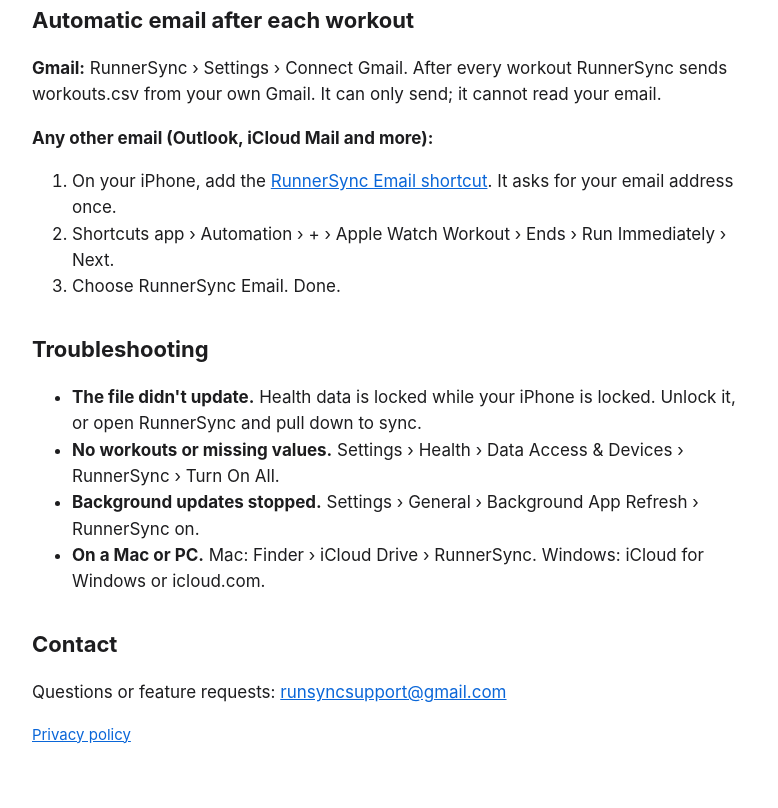
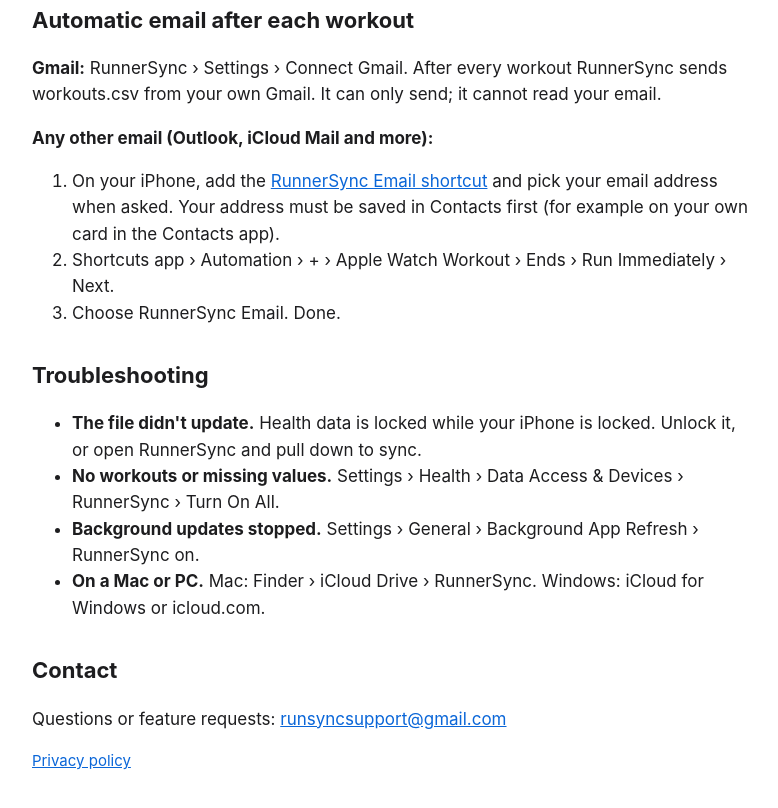
Before and after one commit to sunjinpak/runsync, a plain HTML site: page index.html in a window 1280 px wide. Shown: the part 831-1639 px from the top of the page, without its empty margins (248-1026 px from the left). Before the commit the page ends 1617 px from the top, so only its background shows below. Drawn offline with Linux system fonts and the light colour scheme.

Commit message:
Shortcut step: email must be saved in Contacts
Co-Authored-By: Claude Opus 5.5 <noreply@anthropic.com>
Claude-Session: https://claude.ai/code/session_01LMZNtk2NwP7kDWtGzcnHJo

```diff
--- a/index.html
+++ b/index.html
@@ -24,7 +24,7 @@
 <p><b>Gmail:</b> RunnerSync › Settings › Connect Gmail. After every workout RunnerSync sends workouts.csv from your own Gmail. It can only send; it cannot read your email.</p>
 <p><b>Any other email (Outlook, iCloud Mail and more):</b></p>
 <ol>
-<li>On your iPhone, add the <a href="https://www.icloud.com/shortcuts/cac16775290b4ae6bf577e9b2ff79f00">RunnerSync Email shortcut</a>. It asks for your email address once.</li>
+<li>On your iPhone, add the <a href="https://www.icloud.com/shortcuts/cac16775290b4ae6bf577e9b2ff79f00">RunnerSync Email shortcut</a> and pick your email address when asked. Your address must be saved in Contacts first (for example on your own card in the Contacts app).</li>
 <li>Shortcuts app › Automation › + › Apple Watch Workout › Ends › Run Immediately › Next.</li>
 <li>Choose RunnerSync Email. Done.</li>
 </ol>
```
